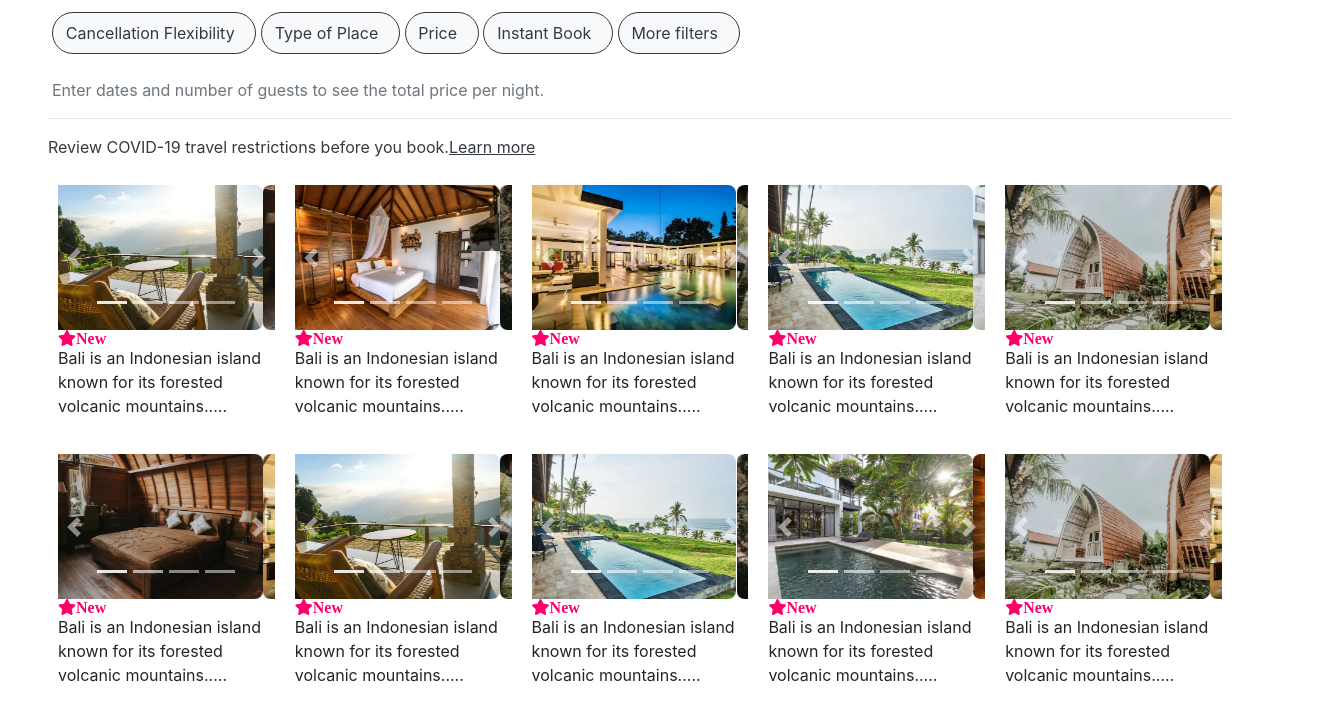
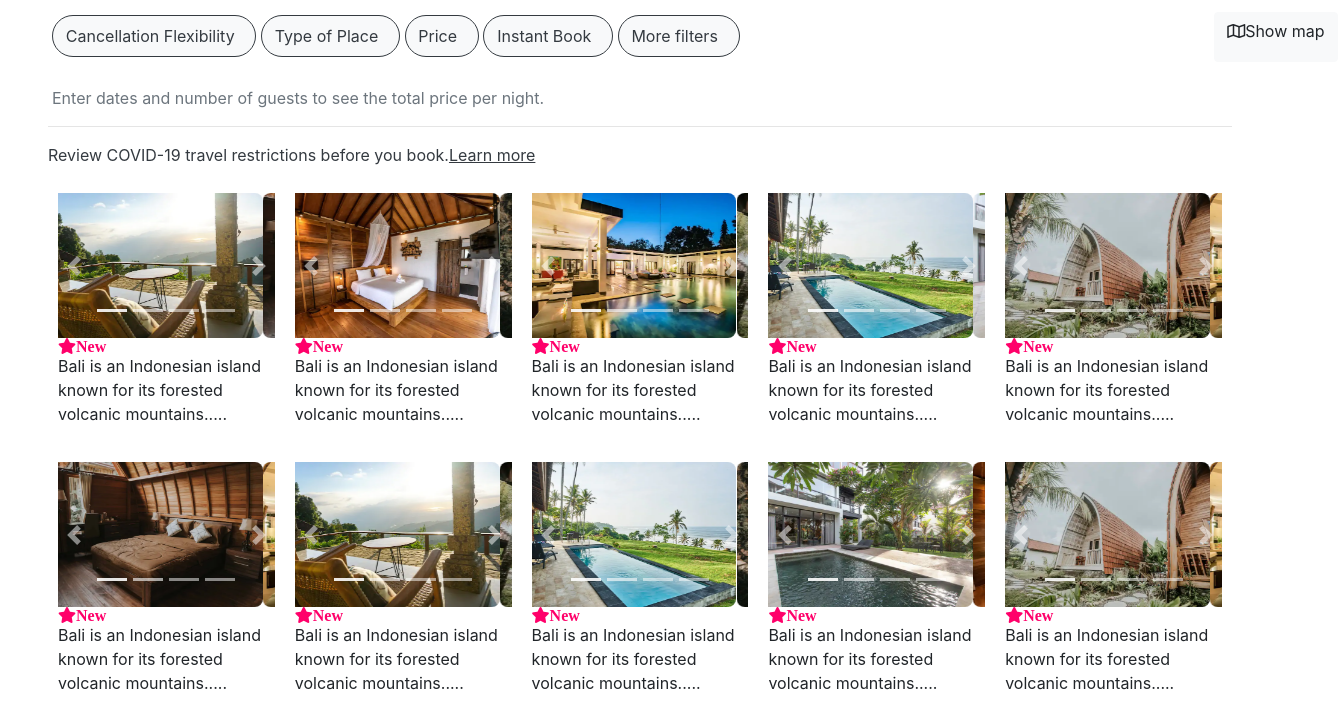
Before and after one commit to Nam-Do-San-22/Nofies-Assignment-8, a plain HTML site: page index.html in a window 1280 px wide. Shown: the part 264-982 px from the top of the page, 1338 px wide, since content can reach past the window. Drawn offline with nearby package versions, Linux system fonts and the light colour scheme.

Commit message:
Update index.html

```diff
--- a/index.html
+++ b/index.html
@@ -46,6 +46,10 @@ line-height: 35px;
 .ok{
 
 margin-top:-45px;
+}
+.sp{
+position: relative;
+  left: 470px;
 }
 
 
@@ -103,6 +107,7 @@ margin-top:-45px;
   <button class="rounded-pill border bg-light border-dark justify-content-center">
     <span class="text-dark pr-2">More filters </span>
   </button>
+   <button type="button" class="sp btn btn-light pb-auto"><span class=""><p class="far fa-map"></p>Show map</span></button>
 <br><br>
 </div>
   <p class="text-secondary pl-1">Enter dates and number of guests to see the total price per night.</p><hr>
```
